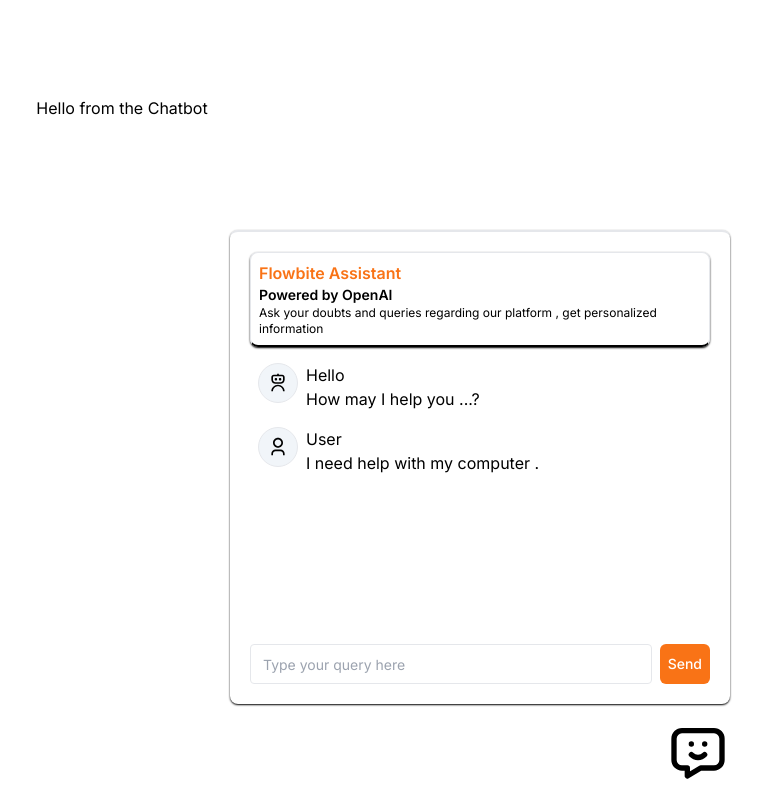
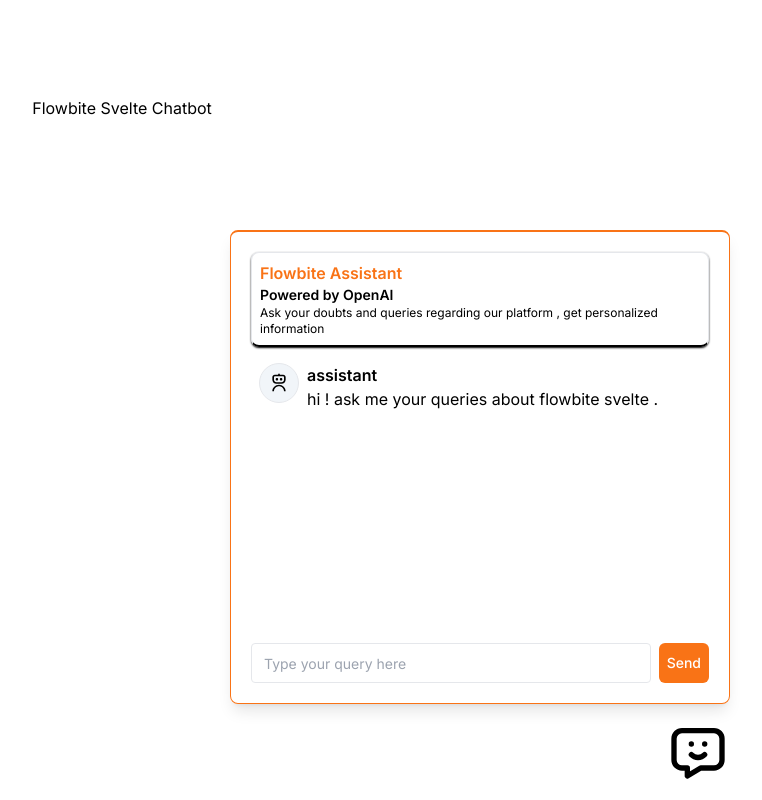
Before and after one commit to amarsrivastava68/openAI-NextJS-chatbot, a Next.js app: page / in a window 1280 px wide. Both pictures are taken after a click on the icon 1216 px from the left and 752 px from the top of the page. Shown: the whole page, without its empty margins (518-1280 px from the left). Built offline with nearby package versions, Linux system fonts and the light colour scheme.

Commit message:
Updating the state of chatbot with the messages sent by user :

```diff
--- a/app/components/Chatbot/chatbot.tsx
+++ b/app/components/Chatbot/chatbot.tsx
@@ -1,20 +1,51 @@
 "use client";
 import { TbMessageChatbot } from "react-icons/tb";
-import { useState } from "react";
+import { FormEvent, useState } from "react";
 import BotMessage from "./ui/bot-message";
 import UserMessage from "./ui/user-message";
 import ChatInput from "./ui/chat-input";
+import { log } from "console";
+
+export type Message = {
+  role: "user" | "assistant" | "system";
+  content: string;
+};
+
 export default function Chatbot() {
-  const [showchat, setshowchat] = useState(false);
+  const [showchat, setShowchat] = useState(false);
+  const [userMessage, setUserMessage] = useState("");
+  const [loading, setLoading] = useState(false);
+  const [messages, setMessages] = useState<Message[]>([
+    {
+      role: "assistant",
+      content: "hi ! ask me your queries about flowbite svelte .",
+    },
+  ]);
+
+  const handleSendMessage = async (e: FormEvent)=>{
+        e.preventDefault()
+          console.log('userMessage ' , userMessage);
+          if (!userMessage) return ;
+
+          const newMessage : Message = {role :'user' , content: userMessage}
+          setMessages(prev => [...prev , newMessage ])
+          setUserMessage('')
+          setLoading(true)
+          try {
+
+          } catch (error) {
+
+          }
+  }
   return (
     <>
       <TbMessageChatbot
         size={64}
-        onClick={() => setshowchat(!showchat)}
+        onClick={() => setShowchat(!showchat)}
         className="fixed right-[calc(2rem)] bottom-[calc(1rem)] hover:cursor-pointer"
       />
       {showchat && (
-        <div className="fixed right-[calc(2rem)] border-t-2  rounded-lg hover:cursor-pointer p-5 shadow-sm shadow-black transition ease-out h-[474px] w-[300px] md:w-[500px] bottom-[calc(6rem)]">
+        <div className="fixed right-[calc(2rem)] border-t-2 border-orange-500 rounded-lg hover:cursor-pointer p-5 shadow-lg  border  shadow-orange transition ease-out h-[474px] w-[300px] md:w-[500px] bottom-[calc(6rem)]">
           <div className="flex flex-col h-full">
             <div className="border-b-2 border rounded-lg border-b-black shadow-black shadow-sm  p-2">
               <h1 className="text-orange-500 font-semibold">
@@ -27,11 +58,21 @@
               </p>
             </div>
             <div className="p-2 flex flex-col flex-1 items-center  overflow-y-auto">
-              <BotMessage />
-              <UserMessage />
+              {messages &&
+                messages.map((m, i) => {
+                  return m.role === "assistant" ? (
+                    <BotMessage {...m}  key={i}/>
+                  ) : (
+                    <UserMessage {...m} key={i} />
+                  );
+                })}
             </div>
             {/* chat input  */}
-            <ChatInput/>
+            <ChatInput
+              userMessage={userMessage}
+              setUserMessage={setUserMessage}
+              handleSendMessage = {handleSendMessage}
+            />
           </div>
         </div>
       )}
--- a/app/components/Chatbot/ui/bot-message.tsx
+++ b/app/components/Chatbot/ui/bot-message.tsx
@@ -1,15 +1,15 @@
 import React from 'react'
 import { RiRobot3Line } from 'react-icons/ri'
-
-const BotMessage = () => {
+import { Message } from '../chatbot'
+const BotMessage = ({role, content}:Message) => {
   return (
     <div className='flex items-start w-full my-2 '>
-      <div className='flex border bg-slate-100 mr-2 rounded-full p-1 w-10 h-10 items-center justify-center'>
+      <div className='flex border bg-slate-100 mr-2 rounded-full  w-10 h-10 items-center justify-center'>
         <RiRobot3Line size={20} />
       </div>
       <div className='flex flex-col'>
-        <p>Hello</p>
-        <p>How may I help you ...?</p>
+        <p className='font-semibold'>{role}</p>
+        <p>{content}</p>
       </div>
     </div>
   )
--- a/app/components/Chatbot/ui/chat-input.tsx
+++ b/app/components/Chatbot/ui/chat-input.tsx
@@ -1,14 +1,33 @@
-import React from 'react'
-
-const ChatInput = () => {
+import React, { FormEvent } from "react";
+type ChatProps = {
+  userMessage: string;
+  setUserMessage: (value: string) => void;
+  handleSendMessage: (e: FormEvent) => void;
+};
+const ChatInput = ({
+  userMessage,
+  setUserMessage,
+  handleSendMessage,
+}: ChatProps) => {
   return (
-    <div className='flex space-x-2 items-center mt-auto' >
-      <form  className='flex items-cente justify-end w-full  space-x-2'>
-        <input  className=" w-full rounded p-1 items-center justify-center border border-[#e5e7eb] px-3 text-sm text-black h-10 "type='text' placeholder='Type your query here' />
-        <button className='bg-orange-500 text-white p-2  w-auto text-sm font-medium shdow-md hover:bg-orange-600 rounded-md'>Send</button>
+    <div className="flex space-x-2 items-center mt-auto">
+      <form  onSubmit={handleSendMessage} className="flex items-cente justify-end w-full  space-x-2">
+        <input
+          value={userMessage}
+          onChange={(e)=> setUserMessage(e.target.value)}
+          className=" w-full rounded p-1 items-center justify-center border border-[#e5e7eb] px-3 text-sm text-black h-10 "
+          type="text"
+          placeholder="Type your query here"
+        />
+        <button
+          className="bg-orange-500 text-white p-2  w-auto text-sm font-medium shdow-md hover:bg-orange-600 rounded-md"
+          type="submit"
+        >
+          Send
+        </button>
       </form>
     </div>
-  )
-}
+  );
+};
 
-export default ChatInput
+export default ChatInput;
--- a/app/components/Chatbot/ui/user-message.tsx
+++ b/app/components/Chatbot/ui/user-message.tsx
@@ -1,16 +1,15 @@
-
 import React from 'react'
 import { RiUser3Line } from 'react-icons/ri'
-
-const UserMessage = () => {
+import { Message } from '../chatbot'
+const UserMessage = ({role, content}:Message) => {
   return (
-    <div className='flex w-full my-2 '>
-      <div className='flex border bg-slate-100 mr-2 rounded-full justify-center items-center  p-1 w-10 h-10'>
-        <RiUser3Line size={20}/>
+    <div className='flex items-start w-full my-2 '>
+      <div className='flex border bg-slate-100 mr-2 rounded-full  w-10 h-10 items-center justify-center'>
+        <RiUser3Line size={20} />
       </div>
-      <div>
-        <p>User</p>
-        <p>I need help with my computer .</p>
+      <div className='flex flex-col'>
+        <p className='font-semibold'>{role}</p>
+        <p>{content}</p>
       </div>
     </div>
   )
--- a/app/page.tsx
+++ b/app/page.tsx
@@ -4,7 +4,7 @@
 export default function Home() {
   return (
     <main className="flex min-h-screen flex-col items-center justify-between p-24">
-     <p>Hello from the Chatbot</p>
+     <p>Flowbite Svelte Chatbot</p>
      <Chatbot/>
     </main>
   );
```
